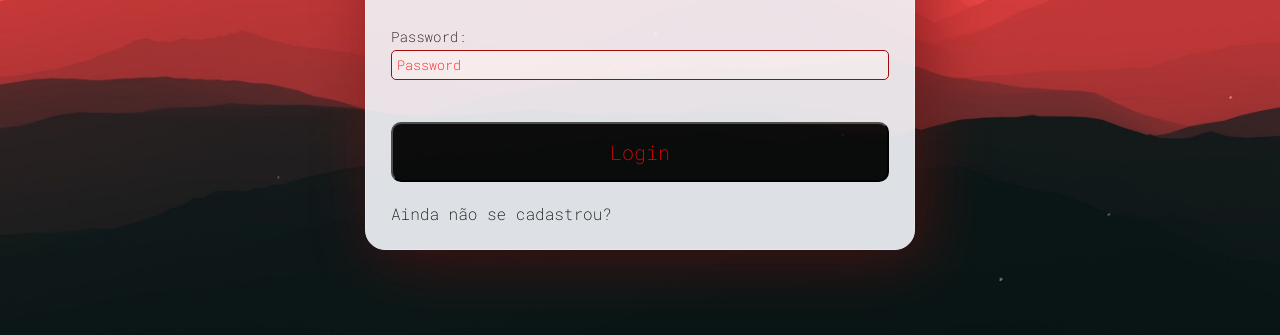
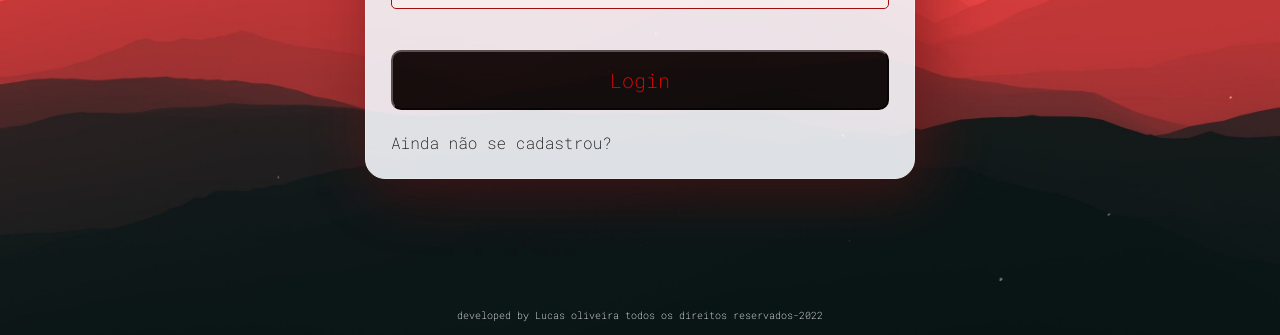
Before and after one commit to Lucas-Jav/Facebit--clone-facebook-com-sass-, a plain HTML site: page paginas-html/login.html in a window 1280 px wide. Shown: the part 465-800 px from the top of the page. Drawn offline with Linux system fonts and the light colour scheme.

Commit message:
correçao de bugs e adiçao de emails

```diff
--- a/paginas-html/login.html
+++ b/paginas-html/login.html
@@ -55,6 +55,8 @@
                 <button class="button" onclick="loginok()">Login</button>
                 <a href="./registro.html">Ainda não se cadastrou?</a>
             </div>
+            <p class="contentDireitos">developed by Lucas oliveira todos os direitos reservados-2022</p>
+
         </section>
     </div>
     <script src="../script/script.js"></script>
--- a/sass/pages/index.scss
+++ b/sass/pages/index.scss
@@ -100,5 +100,22 @@
             align-items: center;
             flex-direction: column;
         }
+        p.contentDireitos{
+            margin-top: 30px;
+            font-size: 10px;
+            text-align: center;
+
+            @media (max-width: 1024px) {
+                margin-top: 15%;
+            }
+
+            @media (max-width: 768px) {
+                margin-top: 35%;
+            }
+
+            @media (max-width: 425px) {
+                margin-top: 70%;
+            }
+        }
     }
 }
--- a/sass/pages/login.scss
+++ b/sass/pages/login.scss
@@ -6,6 +6,8 @@ div.container {
     background-color: $three-color;
     display: flex;
     justify-content: center;
+    flex-direction: column;
+    gap: 100px;
     padding: 20px;
     align-items: center;
     background-image: url(../image/sla.jpg);
@@ -144,4 +146,10 @@ div.container {
             text-decoration: underline;
         }
     }
+    p.contentDireitos{
+        margin-top: 30px;
+        font-size: 10px;
+        color: white;
+        text-align: center;
+    }
 }
--- a/sass/pages/registro.scss
+++ b/sass/pages/registro.scss
@@ -3,6 +3,8 @@ section.section-registro {
     width: 100vw;
     background-color: $three-color;
     display: flex;
+    flex-direction: column;
+    gap: 30px;
     justify-content: center;
     padding: 20px;
     align-items: center;
```
Also changed, not shown: index.html (+1 -0 lines), paginas-html/registro.html (+1 -0 lines), css/style.css, 1 other file.
